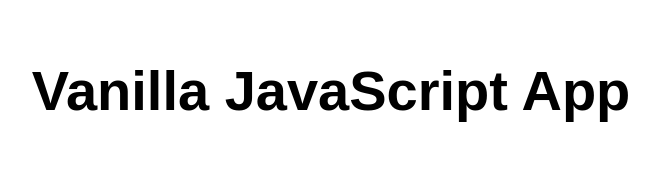
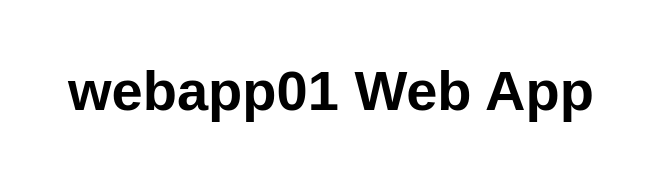
Before and after one commit to ash06dec/ag-poc, a website: page src/index.html in a window 1280 px wide. Shown: the whole page, without its empty margins (309-968 px from the left). Drawn offline with Linux system fonts and the light colour scheme.

Commit message:
Update index.html

```diff
--- a/src/index.html
+++ b/src/index.html
@@ -5,12 +5,12 @@
   <meta charset="UTF-8">
   <meta name="viewport" content="width=device-width, initial-scale=1.0">
   <link rel="stylesheet" href="styles.css">
-  <title>Vanilla JavaScript App</title>
+  <title>Application gateway appgw01</title>
 </head>
 
 <body>
   <main>
-    <h1>Vanilla JavaScript App</h1>
+    <h1>webapp01 Web App</h1>
   </main>
 </body>
 
```
